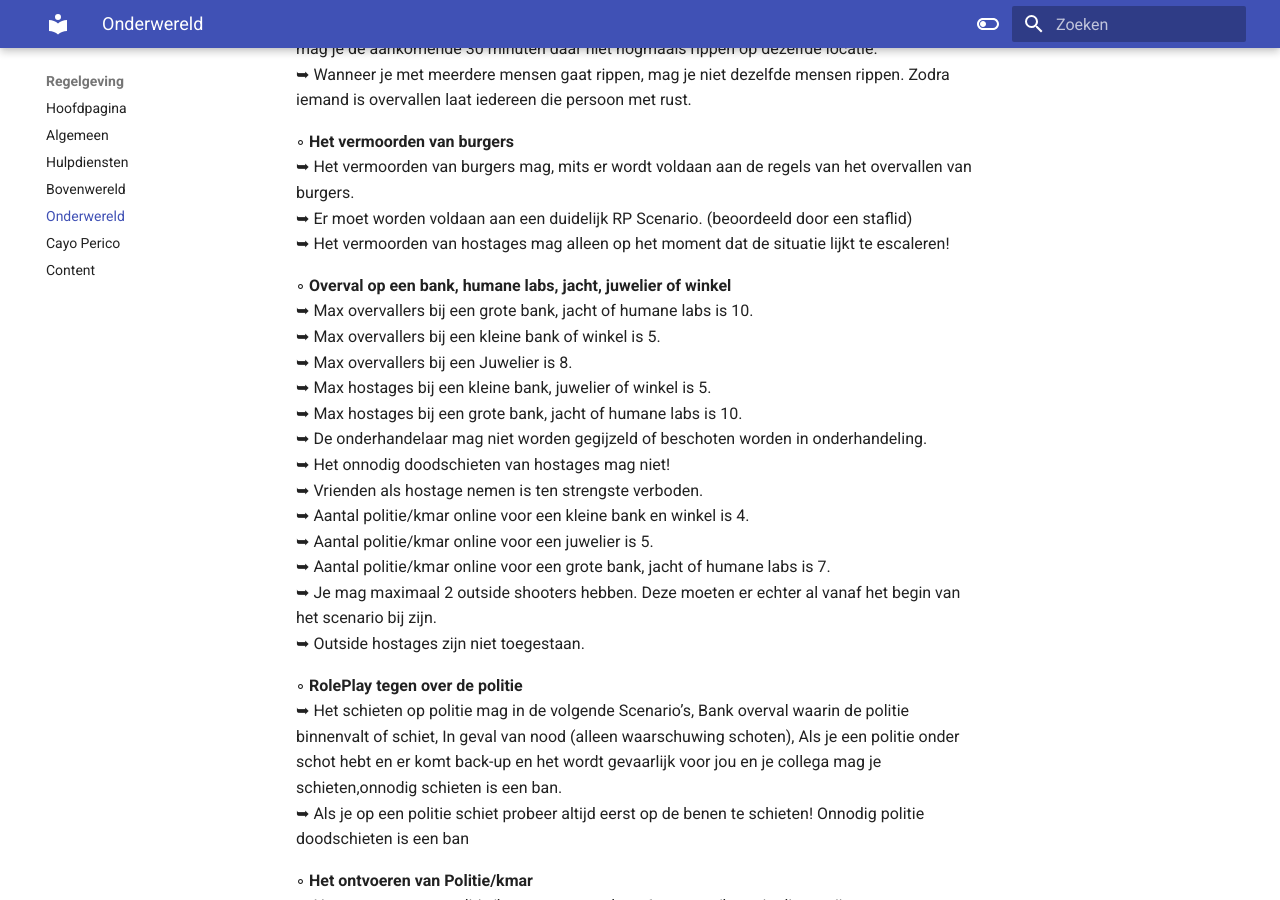
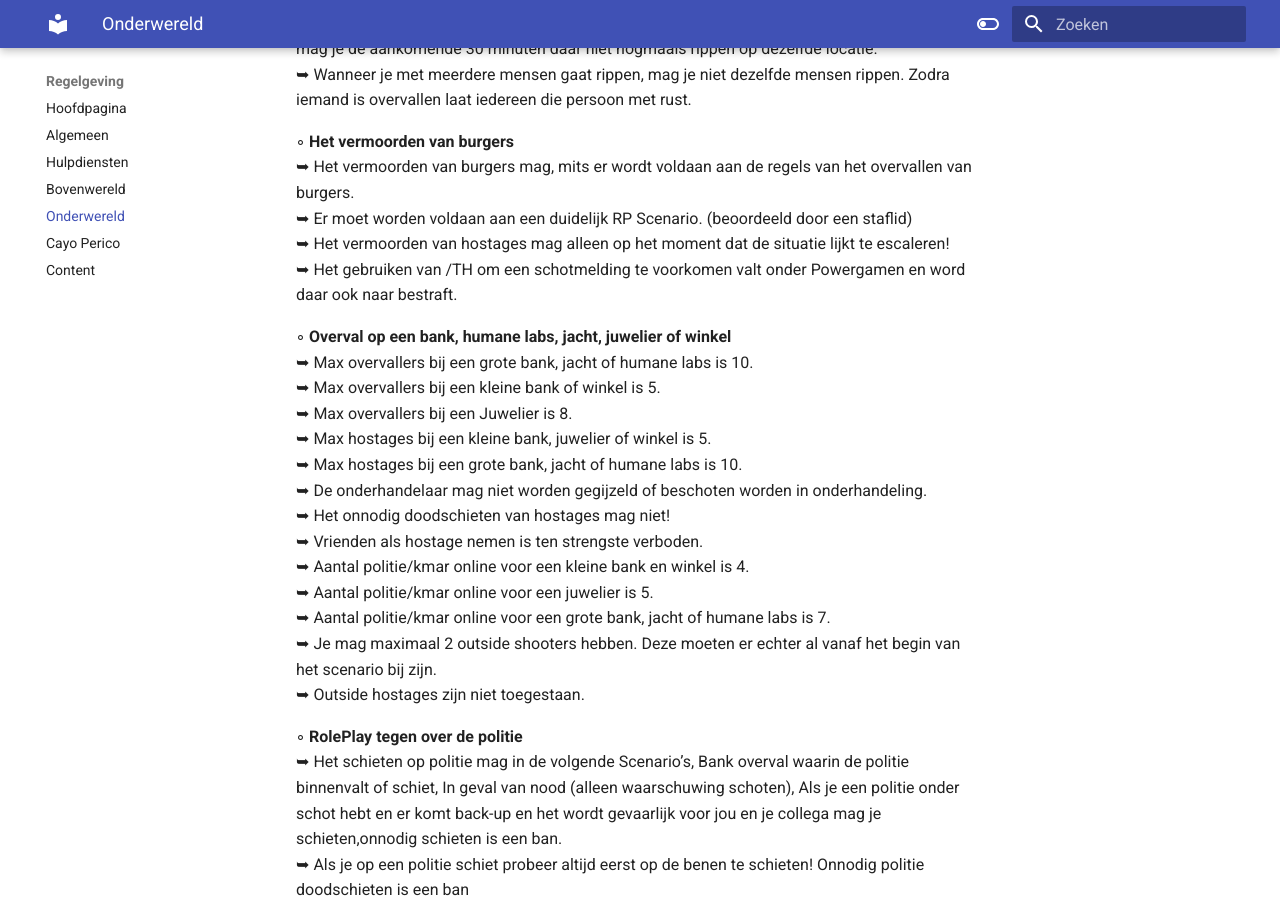
Before and after one commit to CappaWappa/Regels, an MkDocs documentation site: the page built from docs/onderwereld.md, in a window 1280 px wide and 900 px high, scrolled down 1033 px. Built offline with MkDocs 1.6.1 and Material for MkDocs 9.7.7, drawn with Linux system fonts in a browser that asks for light colours; comment, search, counter and statistics services are not loaded.

Commit message:
Update onderwereld.md

```diff
--- a/docs/onderwereld.md
+++ b/docs/onderwereld.md
@@ -33,6 +33,7 @@
      ➥ Het vermoorden van burgers mag, mits er wordt voldaan aan de regels van het overvallen van burgers.<br>
      ➥ Er moet worden voldaan aan een duidelijk RP Scenario. (beoordeeld door een staflid)<br>
      ➥ Het vermoorden van hostages mag alleen op het moment dat de situatie lijkt te escaleren!<br>
+     ➥ Het gebruiken van /TH om een schotmelding te voorkomen valt onder Powergamen en word daar ook naar bestraft. <br>
 
 ◦ <b>Overval op een bank, humane labs, jacht, juwelier of winkel</b> <br>
      ➥ Max overvallers bij een grote bank, jacht of humane labs is 10.<br>
```
